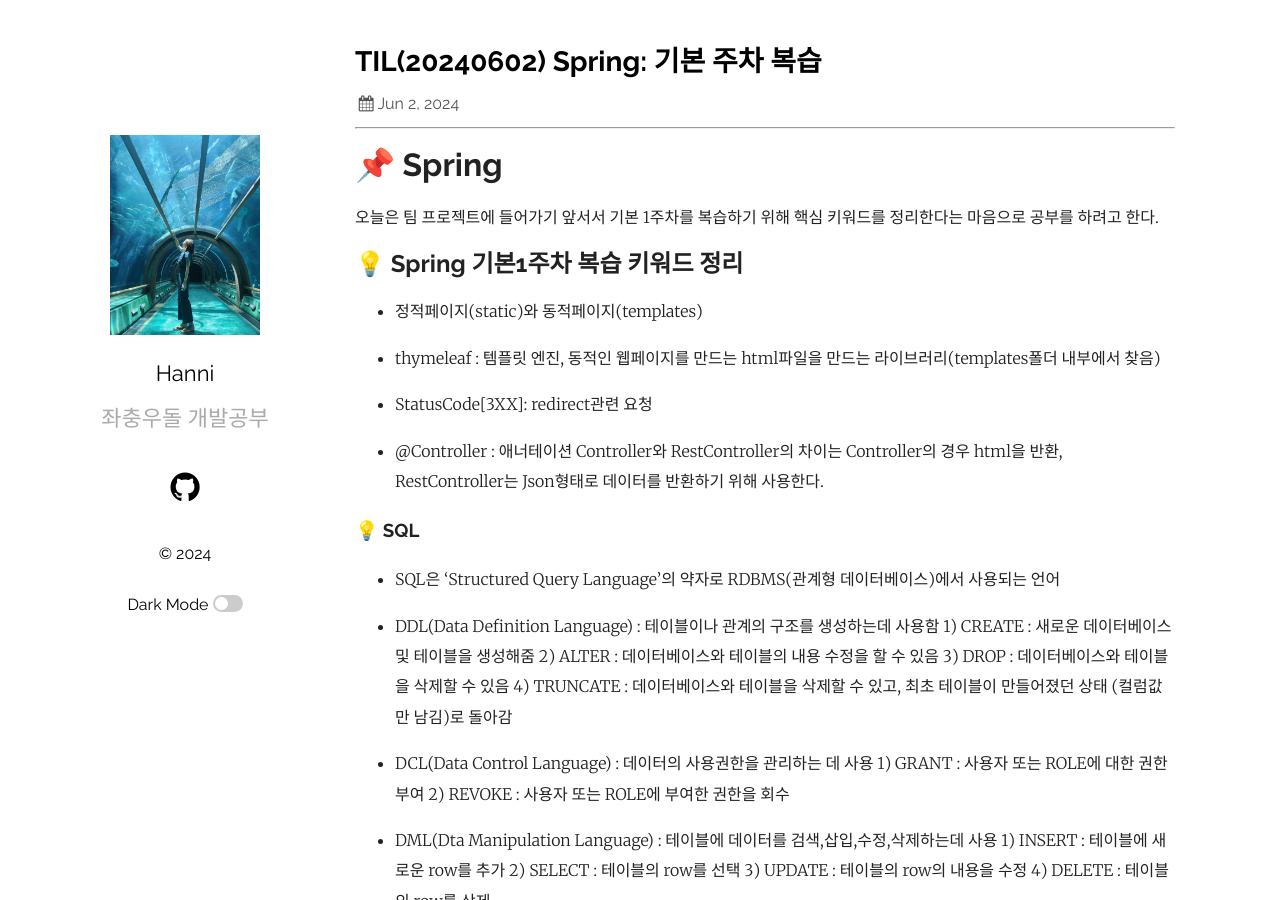
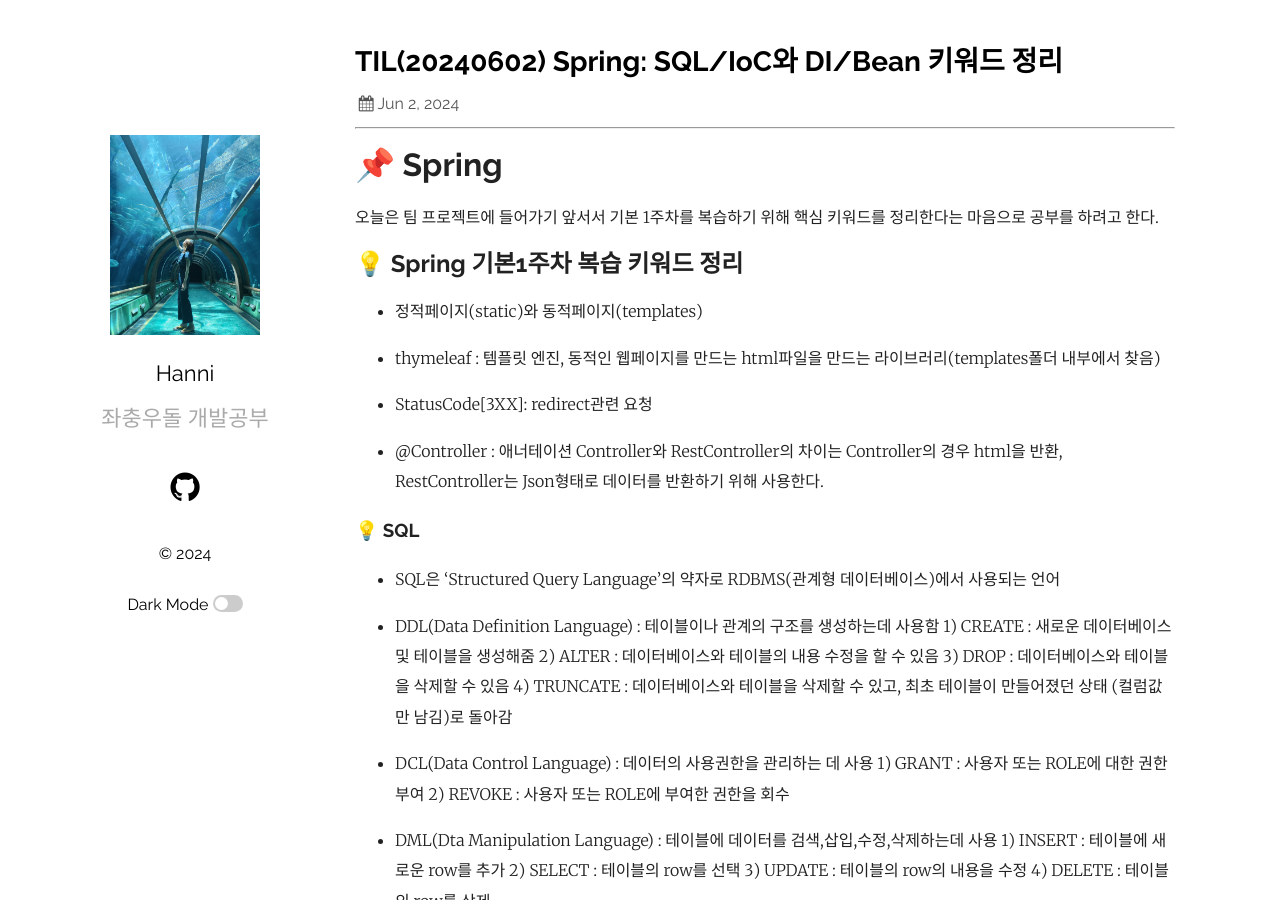
Before and after one commit to HaejungHan/HaejungHan.previous.blog, a Jekyll site: the page built from _posts/2024-06-02-.markdown, in a window 1280 px wide and 900 px high. Built offline with Jekyll 4.4.1, drawn with Linux system fonts in a browser that asks for light colours.

Commit message:
제목 수정

```diff
--- a/_posts/2024-06-02-.markdown
+++ b/_posts/2024-06-02-.markdown
@@ -1,6 +1,6 @@
 ---
 layout: post
-title:  "TIL(20240602) Spring: 기본 주차 복습"
+title:  "TIL(20240602) Spring: SQL/IoC와 DI/Bean 키워드 정리"
 date:  2024-06-02
 categories:
 ---
```
